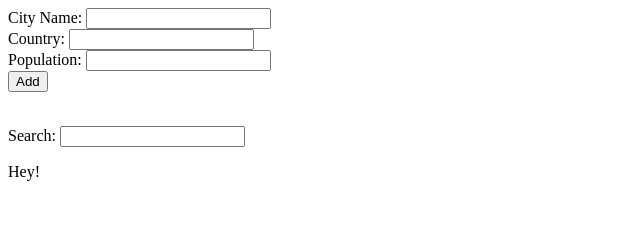
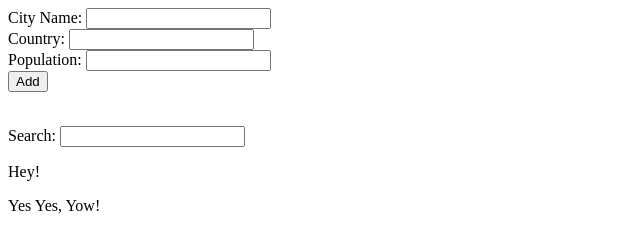
Before and after one commit to iverzonicx/exercise-typescripting, a plain HTML site: page index.html in a window 1280 px wide. Shown: the full height of the page, 0-640 px from the left. Drawn offline with Linux system fonts and the light colour scheme.

Commit message:
Editted line 21 in index.html

```diff
--- a/index.html
+++ b/index.html
@@ -18,6 +18,7 @@
     <br />
     <ul id="list"></ul>
 <p>Hey!</p>
+<p> Yes Yes, Yow!</p>
 
     <script src="./index.js"></script>
   </body>
```
